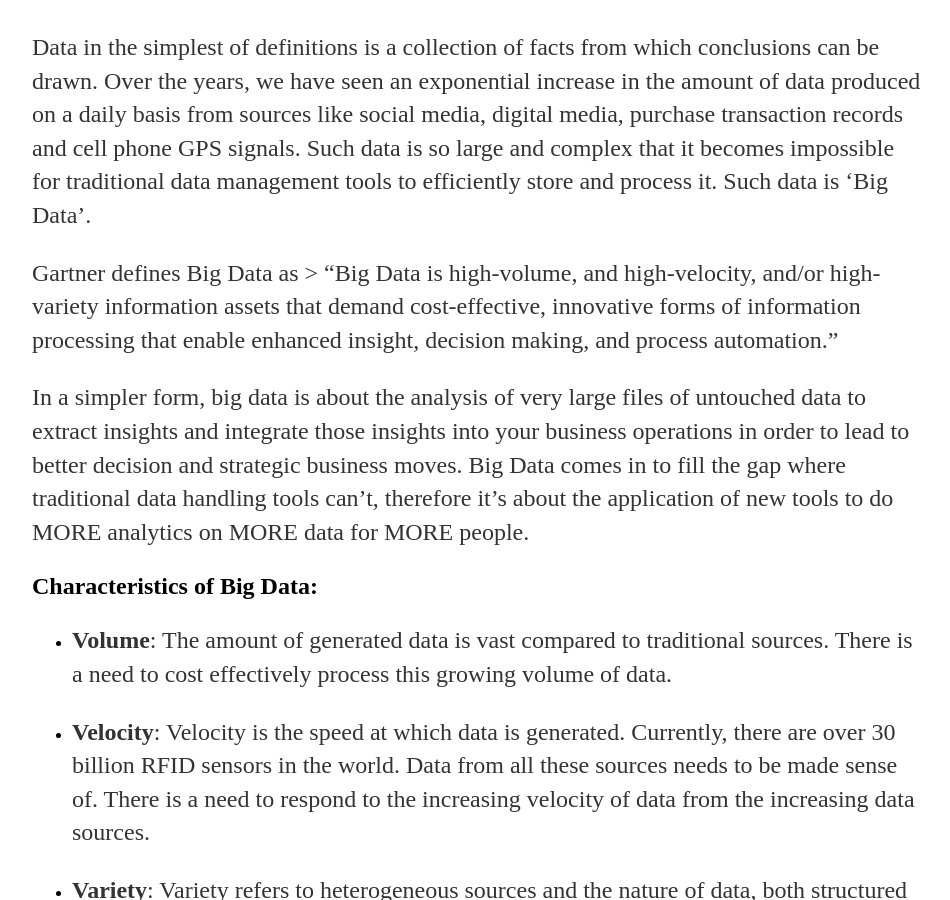
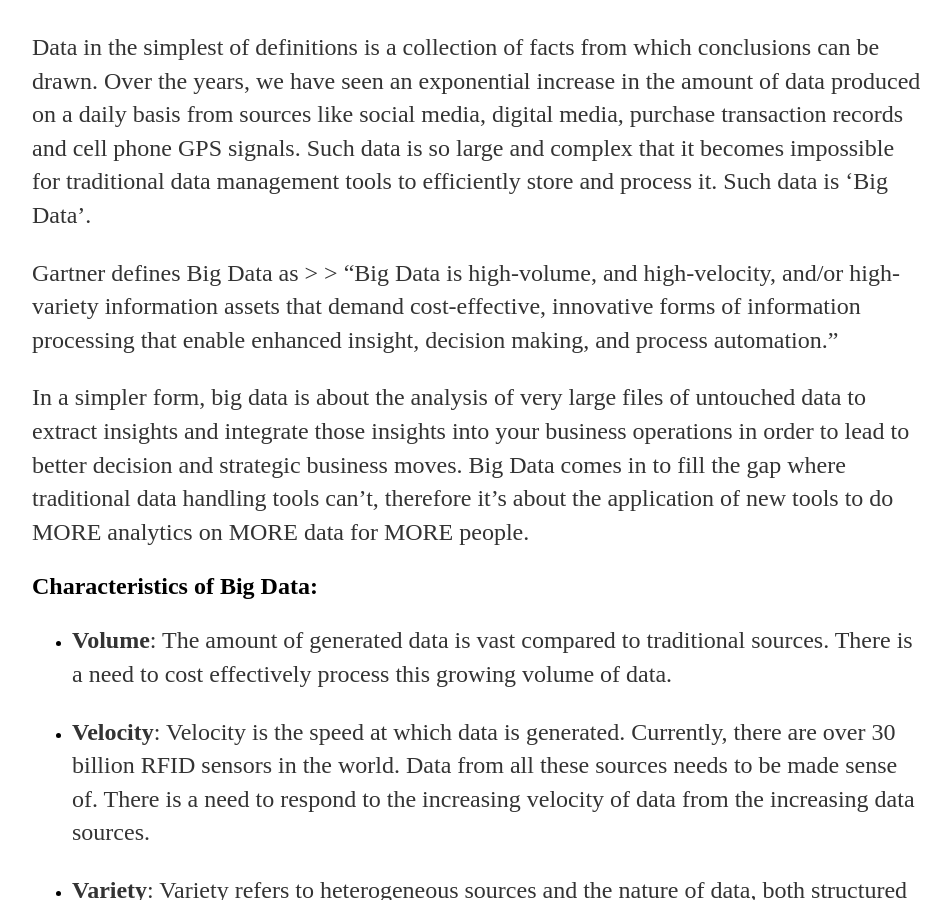
Before and after one commit to matsiko/matsiko.github.io, a Jekyll site: the page built from _posts/2017-07-08-big-data.md, in a window 1280 px wide and 900 px high, scrolled down 366 px. Shown: the whole window, without its empty margins (160-1110 px from the left). Built offline with Jekyll 4.4.1, drawn with Linux system fonts in a browser that asks for light colours; our own code applies the rules of GitHub Pages for plain Markdown files; comment, search, counter and statistics services are not loaded.

```diff
--- a/_posts/2017-07-08-big-data.md
+++ b/_posts/2017-07-08-big-data.md
@@ -8,7 +8,7 @@ Clive Humby, a mathematician once said that “Data is the new oil”. What did
 
 Data in the simplest of definitions is a collection of facts from which conclusions can be drawn. Over the years, we have seen an exponential increase in the amount of data produced on a daily basis from sources like social media, digital media, purchase transaction records and cell phone GPS signals. Such data is so large and complex that it becomes impossible for traditional data management tools to efficiently store and process it. Such data is ‘Big Data’.
 
-Gartner defines Big Data as > “Big Data is high-volume, and high-velocity, and/or high-variety information assets that demand cost-effective, innovative forms of information processing that enable enhanced insight, decision making, and process automation.”
+Gartner defines Big Data as > > “Big Data is high-volume, and high-velocity, and/or high-variety information assets that demand cost-effective, innovative forms of information processing that enable enhanced insight, decision making, and process automation.”
 
 In a simpler form, big data is about the analysis of very large files of untouched data to extract insights and integrate those insights into your business operations in order to lead to better decision and strategic business moves.
 Big Data comes in to fill the gap where traditional data handling tools can’t, therefore it’s about the application of new tools to do MORE analytics on MORE data for MORE people.
```
